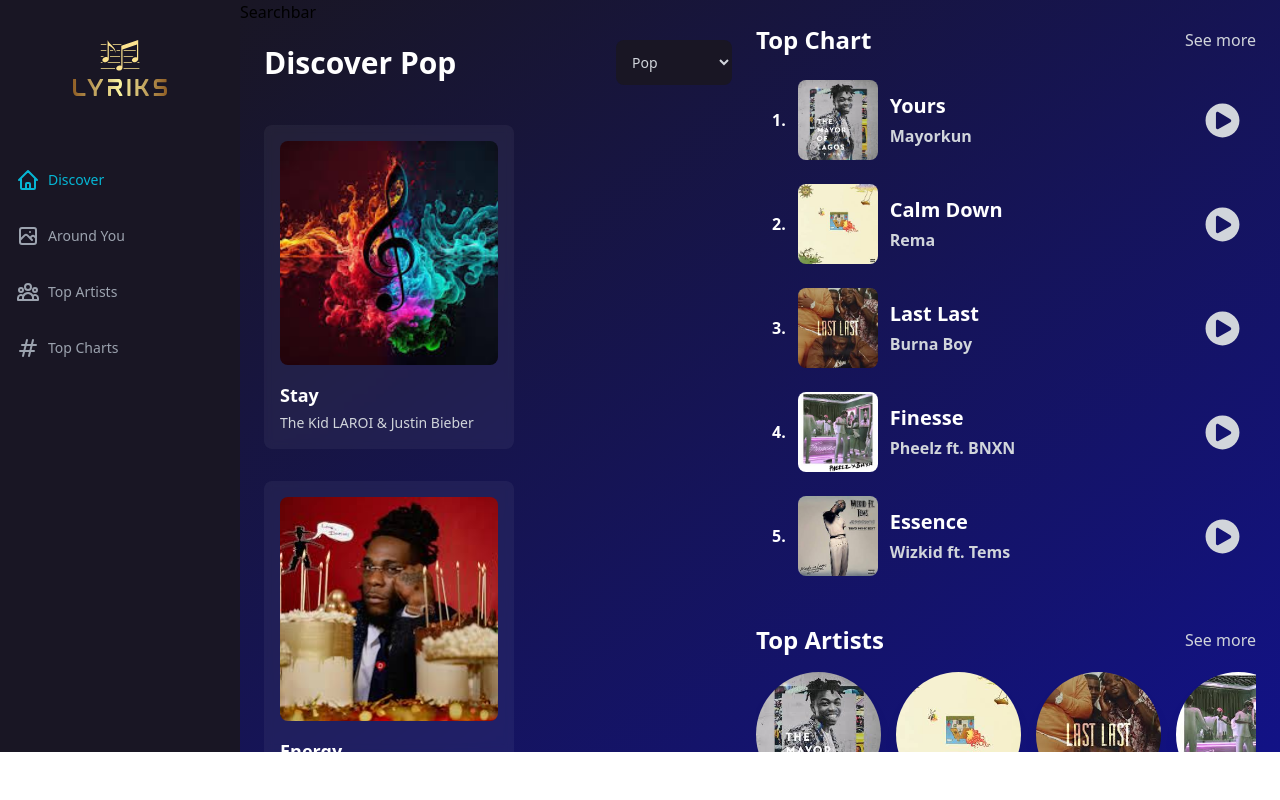
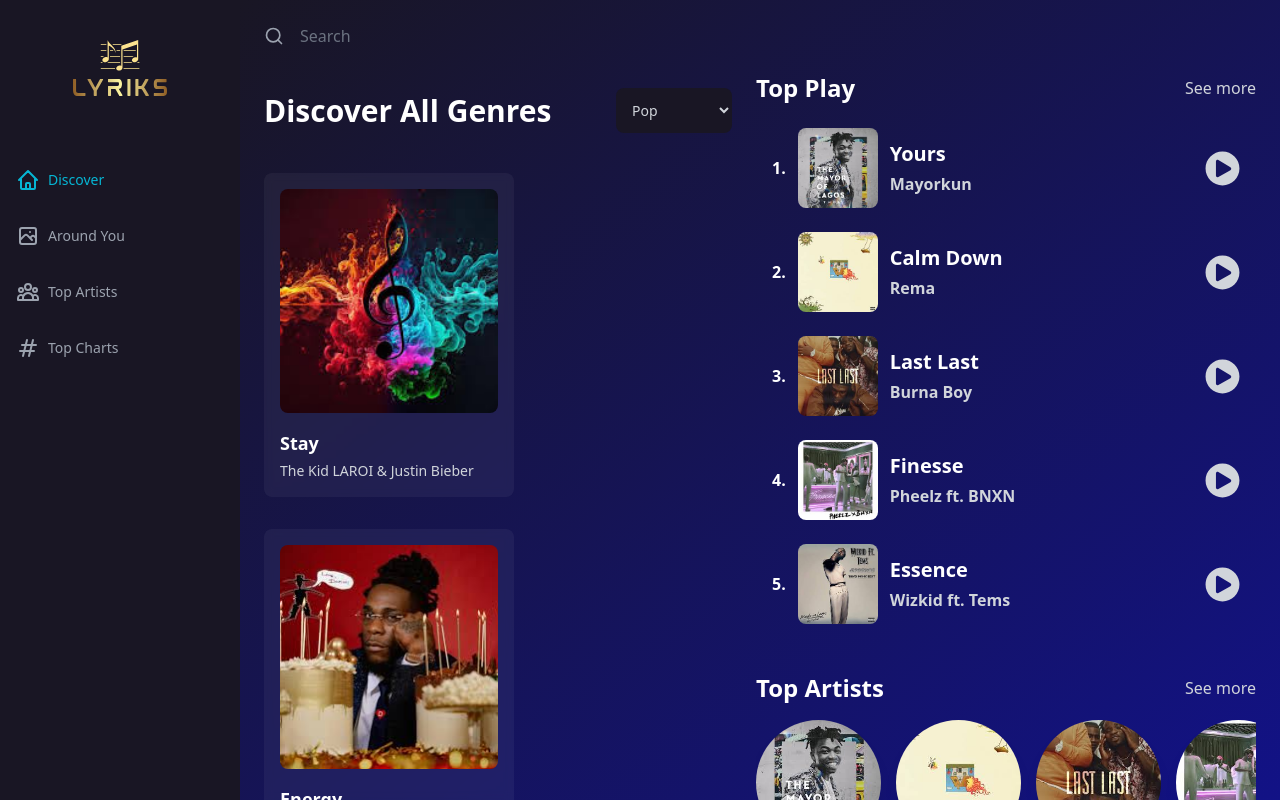
Before and after one commit to chibucious/musicapp, a React (Vite) app: page / in a window 1280 px wide. Built offline with nearby package versions, Linux system fonts and the light colour scheme.

Commit message:
feat: Search, Filter, Fix Responsiveness

```diff
--- a/src/components/Searchbar.tsx
+++ b/src/components/Searchbar.tsx
@@ -1,6 +1,53 @@
+import { useState } from "react";
+import { FiSearch } from "react-icons/fi"
+import { useNavigate } from "react-router-dom";
+
 const Searchbar = () => {
+  const navigate = useNavigate();
+  const [searchTerm, setSearchTerm] = useState('');
+
+  const handleSubmit = (e: React.FormEvent<HTMLFormElement>) => {
+    e.preventDefault();
+
+    if (!searchTerm || typeof searchTerm !== "string") return; // Ensure searchTerm is defined and a string
+
+    const trimmedSearchTerm = searchTerm.trim(); // Remove leading/trailing spaces
+
+    // Prevent invalid searches like ".", "..", "/", or empty input
+    if (
+      trimmedSearchTerm === "" ||
+      trimmedSearchTerm.startsWith("/") ||
+      /^[.\\/]+$/.test(trimmedSearchTerm) // Matches only dots or slashes
+    ) {
+      return;
+    }
+
+    navigate(`/search/${encodeURIComponent(trimmedSearchTerm)}`);
+  };
+
+
   return (
-    <div>Searchbar</div>
+    <form autoComplete="off" className="p-2 text-gray-400 focus-within:text-gray-600"
+      onSubmit={handleSubmit}
+    >
+      <label htmlFor="search-field" className="sr-only">
+        Search all songs
+      </label>
+      <div className="flex flex-row justify-start items-center">
+        <FiSearch className="w-5 h-5 ml-4" />
+        <input
+          name="search-field"
+          autoComplete="off"
+          id="search-field"
+          placeholder="Search"
+          type="search"
+          value={searchTerm}
+          onChange={(e) => setSearchTerm(e.target.value)}
+          className="flex-1 bg-transparent border-none outline-none placeholder-gray-500
+          text-base text-white p-4"
+        />
+      </div>
+    </form>
   )
 }
 
--- a/src/components/TopPlay.tsx
+++ b/src/components/TopPlay.tsx
@@ -68,7 +68,8 @@
   const divRef = useRef<HTMLDivElement>(null);
 
   useEffect(()=>{
-    divRef.current?.scrollIntoView({ behavior: 'smooth' });
+    // Scroll to a div
+    // divRef.current?.scrollIntoView({ behavior: 'smooth' });
   }, []);
 
   const topPlays = topPlayList?.slice(0, 5);
@@ -83,12 +84,12 @@
   };
 
   return (
-    <div ref={divRef} className='xl:ml-6 ml-0 xl:mb-0 mb-6
+    <div ref={divRef} className='xl:ml-6 ml-0 mb-32
     flex-1 xl:max-w-[500px] max-w-full flex flex-col'>
       <div className="w-full flex flex-col">
         <div className="flex flex-row justify-between items-center">
           <h2 className="text-white font-bold text-2xl">
-            Top Chart
+            Top Play
           </h2>
           <Link to={MainRoutes.topCharts}>
             <p className='text-gray-300 text-base cursor-pointer'>See more</p>
--- a/src/layouts/Main.layout.tsx
+++ b/src/layouts/Main.layout.tsx
@@ -13,22 +13,25 @@
 
       <div className="flex-1 flex flex-col bg-gradient-to-br from-black to-[#121286]">
         <Searchbar />
-        <div className="px-6 h-[calc(100vh-72px)] overflow-y-scroll hide-scrollbar flex xl:flex-row flex-col-reverse">
-            <div className="flex-1 h-fit pb-40">
-                <Outlet />
-            </div>
-            <div className="xl:sticky relative top-0 h-fit">
-                <TopPlay />
-            </div>
+        <div className="px-6 h-[calc(100vh-72px)] overflow-y-scroll hide-scrollbar flex xl:flex-row flex-col">
+          {/* Main Content */}
+          <div className="flex-1 h-fit pb-40">
+            <Outlet />
+          </div>
+
+          {/* TopPlay Section - Scrollable when overflowing */}
+          <div className="xl:sticky relative xl:top-0 xl:h-[calc(100vh-72px)] xl:max-h-[calc(100vh-72px)] xl:overflow-y-auto hide-scrollbar order-last xl:order-none">
+            <TopPlay />
+          </div>
         </div>
       </div>
 
+      {/* Music Player */}
       {activeSong?.title && (
         <div className="absolute h-28 bottom-0 left-0 right-0 flex animate-slideup bg-gradient-to-br from-white/10 to-[#2a2a80] backdrop-blur-lg rounded-t-3xl z-10">
           <MusicPlayer />
         </div>
       )}
-
     </div>
   );
 };
--- a/src/pages/AroundYou/index.tsx
+++ b/src/pages/AroundYou/index.tsx
@@ -1,4 +1,4 @@
-import { useEffect, useState } from "react";
+import { useEffect, useRef, useState } from "react";
 import { useSelector } from "react-redux";
 import axios from "axios";
 import { RootState } from "@/redux/store";
@@ -9,6 +9,7 @@
 
 
 const AroundYou = () => {
+  const divRef = useRef<HTMLDivElement>(null);
   const [country, setCountry] = useState('');
   const [loading, setLoading] = useState(true);
   const [songAroundCountry, setSongAroundCountry] = useState<ChartSongT[]>([]);
@@ -17,6 +18,8 @@
   );
 
   useEffect(() => {
+    divRef.current?.scrollIntoView({ behavior: 'smooth' });
+
     axios.get(`https://api.country.is`)
       .then((res) => {
         const detectedCountry = res?.data?.country;
@@ -37,10 +40,10 @@
   if(loading) return <Loader title="Loading songs around you" />
 
   return (
-    <div className="flex flex-col">
+    <div ref={divRef} className="flex flex-col">
       <h2 className="font-bold text-3xl text-white text-left mt-4 mb-10">
         Around You {''}
-        <span className="font-black">{country}</span>
+        <span className="font-black"> - {country}</span>
       </h2>
 
       <div className="flex flex-wrap sm:justify-start justify-center gap-8">
--- a/src/pages/Home/index.tsx
+++ b/src/pages/Home/index.tsx
@@ -1,13 +1,15 @@
-import { useEffect, useState } from "react";
+import { useEffect, useRef, useState } from "react";
 import { Loader, SongCard } from "@/components";
 import { genres, GenreT } from "@/utils/constants";
 import { worldcharts } from "@/utils/worldchart_data";
 import { useSelector } from "react-redux";
 import { RootState } from "@/redux/store";
+import { SongT } from "@/redux/features/playerSlice";
 
 const Home = () => {
+  const divRef = useRef<HTMLDivElement>(null);
   const [loadingCharts, setLoadingCharts] = useState(true);
-  const genreTitle = "Pop";
+  const [selectedGenre, setSelectedGenre] = useState<string>("");
 
   // const dispatch = useDispatch();
   // We pull player information from the entire state
@@ -17,12 +19,21 @@
 
 
   useEffect(() => {
+    divRef.current?.scrollIntoView({ behavior: 'smooth' });
+
     const timer = setTimeout(() => setLoadingCharts(false), 2000);
     return () => clearTimeout(timer);
   }, []);
 
+  // Filter worldcharts by selected genre
+  const filteredWorldCharts = selectedGenre === ""
+    ? worldcharts
+    : worldcharts.filter((song: SongT) => song.genres.includes(selectedGenre));
+
+    const genreTitle = genres.find((genre) => genre.value === selectedGenre)?.title || "All Genres";
+
   return (
-    <div className="flex flex-col">
+    <div ref={divRef} className="flex flex-col">
       <div className="w-full flex justify-between items-center
         sm:flex-row flex-col mt-4 mb-10
       ">
@@ -30,8 +41,8 @@
           Discover {genreTitle}
         </h2>
         <select
-          onChange={()=>{}}
-          value=""
+          onChange={(e) => setSelectedGenre(e.target.value)}
+          value={selectedGenre || ""}
           className="bg-black text-gray-300 p-3 text-sm rounded-lg outline-none sm:mt-0 mt-5"
         >
           {genres.map((genre: GenreT) => (
@@ -46,13 +57,13 @@
         <Loader title="Fetching World Charts..." />
       ) : (
         <div className="flex flex-wrap sm:justify-start justify-center gap-8">
-          {worldcharts.map((song, i) => (
+          {filteredWorldCharts.map((song, i) => (
             <SongCard
               key={song.key}
               song={song}
               isPlaying={isPlaying}
               activeSong={activeSong}
-              entiredata={worldcharts}
+              entiredata={filteredWorldCharts}
               i={i}
             />
           ))}
--- a/src/pages/Search/index.tsx
+++ b/src/pages/Search/index.tsx
@@ -1,7 +1,62 @@
+import { useEffect, useState } from "react";
+import { useParams } from "react-router-dom";
+import { useSelector } from "react-redux";
+import { RootState } from "@/redux/store";
+import { Loader, SongCard } from "@/components";
+import { worldcharts } from "@/utils/worldchart_data";
+import { ArtistT, ChartSongT } from "@/types";
+import { SongT } from "@/redux/features/playerSlice";
+
+
 const Search = () => {
+  const { searchterm } = useParams();
+  const [loading, setLoading] = useState(true);
+  const [filteredCharts, setFilteredCharts] = useState<ChartSongT[]>([]);
+  const { activeSong, isPlaying } = useSelector((state: RootState) =>
+    state.player
+  );
+
+  useEffect(() => {
+    setLoading(true);
+
+    // Filter worldcharts based on search term (title, subtitle or artist name)
+    const results = worldcharts.filter((song: SongT) =>
+      (song.title?.toLowerCase().includes(searchterm?.toLowerCase() || "") ?? false) ||
+      (song.subtitle?.toLowerCase().includes(searchterm?.toLowerCase() || "") ?? false) ||
+      song.artists.some((artist: ArtistT) => artist.name?.toLowerCase().includes(searchterm?.toLowerCase() || ""))
+    );
+
+
+    setFilteredCharts(results);
+    setLoading(false);
+  }, [searchterm]);
+
+  if (loading) return <Loader title="Searching for songs..." />;
+
   return (
-    <div>Search</div>
+    <div className="flex flex-col">
+      <h2 className="font-bold text-3xl text-white text-left mt-4 mb-10">
+        Showing results for <span className="text-gray-400">{searchterm}</span>
+      </h2>
+
+      {filteredCharts.length > 0 ? (
+        <div className="flex flex-wrap sm:justify-start justify-center gap-8">
+          {filteredCharts.map((song, i) => (
+            <SongCard
+              key={song.key}
+              song={song}
+              isPlaying={isPlaying}
+              activeSong={activeSong}
+              entiredata={worldcharts}
+              i={i}
+            />
+          ))}
+        </div>
+      ) : (
+        <p className="text-gray-400 text-lg text-center">No results found for "{searchterm}" for now</p>
+      )}
+    </div>
   )
 }
 
-export default Search
+export default Search;
--- a/src/pages/TopArtists/index.tsx
+++ b/src/pages/TopArtists/index.tsx
@@ -1,4 +1,4 @@
-import { useEffect, useState } from "react";
+import { useEffect, useRef, useState } from "react";
 import { ArtistCard, Loader } from "@/components";
 import { worldcharts } from "@/utils/worldchart_data";
 import { ArtistT } from "@/types";
@@ -7,10 +7,13 @@
 import { musicImage } from "@/utils/imageConstants";
 
 const TopArtists = () => {
+  const divRef = useRef<HTMLDivElement>(null);
   const [loading, setLoading] = useState(true);
   const [topArtists, setTopArtists] = useState<ArtistT[]>([]);
 
   useEffect(() => {
+    divRef.current?.scrollIntoView({ behavior: 'smooth' });
+
     const artistsMap = new Map();
 
     worldcharts.forEach((song: SongT) => {
@@ -34,7 +37,7 @@
   if(loading) return <Loader title="Loading Top Artists..." />
 
   return (
-    <div className="flex flex-col">
+    <div ref={divRef} className="flex flex-col">
       <h2 className="font-bold text-3xl text-white text-left mt-4 mb-10">
         Top Artists
       </h2>
--- a/src/pages/TopCharts/index.tsx
+++ b/src/pages/TopCharts/index.tsx
@@ -1,4 +1,4 @@
-import { useEffect, useState } from "react";
+import { useEffect, useRef, useState } from "react";
 import { useSelector } from "react-redux";
 import { RootState } from "@/redux/store";
 import { Loader, SongCard } from "@/components";
@@ -7,6 +7,7 @@
 
 
 const TopCharts = () => {
+  const divRef = useRef<HTMLDivElement>(null);
   const [loading, setLoading] = useState(true);
   const [topCharts, setTopCharts] = useState<ChartSongT[]>([]);
   const { activeSong, isPlaying } = useSelector((state: RootState) =>
@@ -14,6 +15,8 @@
   );
 
   useEffect(() => {
+    divRef.current?.scrollIntoView({ behavior: 'smooth' });
+
     // Shuffle worldcharts and get the first 10 songs
     const shuffledCharts = [...worldcharts].sort(() => Math.random() - 0.5);
     setTopCharts(shuffledCharts.slice(0, 10));
@@ -23,7 +26,7 @@
   if(loading) return <Loader title="Loading Top Charts..." />
 
   return (
-    <div className="flex flex-col">
+    <div ref={divRef} className="flex flex-col">
       <h2 className="font-bold text-3xl text-white text-left mt-4 mb-10">
         Discover Top Charts
       </h2>
--- a/src/types/index.ts
+++ b/src/types/index.ts
@@ -10,6 +10,7 @@
     id: string;
     name: string;
   }[];
+  genres?: string[];
   highlightsurls?: {
     [key: string]: string;
   };
--- a/src/utils/constants.ts
+++ b/src/utils/constants.ts
@@ -9,6 +9,7 @@
 export const genres: GenreT[] = [
   { title: 'Pop', value: 'POP' },
   { title: 'Hip-Hop', value: 'HIP_HOP_RAP' },
+  { title: 'Afrobeats', value: 'AFROBEATS' },
   { title: 'Dance', value: 'DANCE' },
   { title: 'Electronic', value: 'ELECTRONIC' },
   { title: 'Soul', value: 'SOUL_RNB' },
```
Also changed, not shown: src/utils/data.ts (+17 -0 lines), src/utils/worldchart_data.ts (+17 -0 lines).
